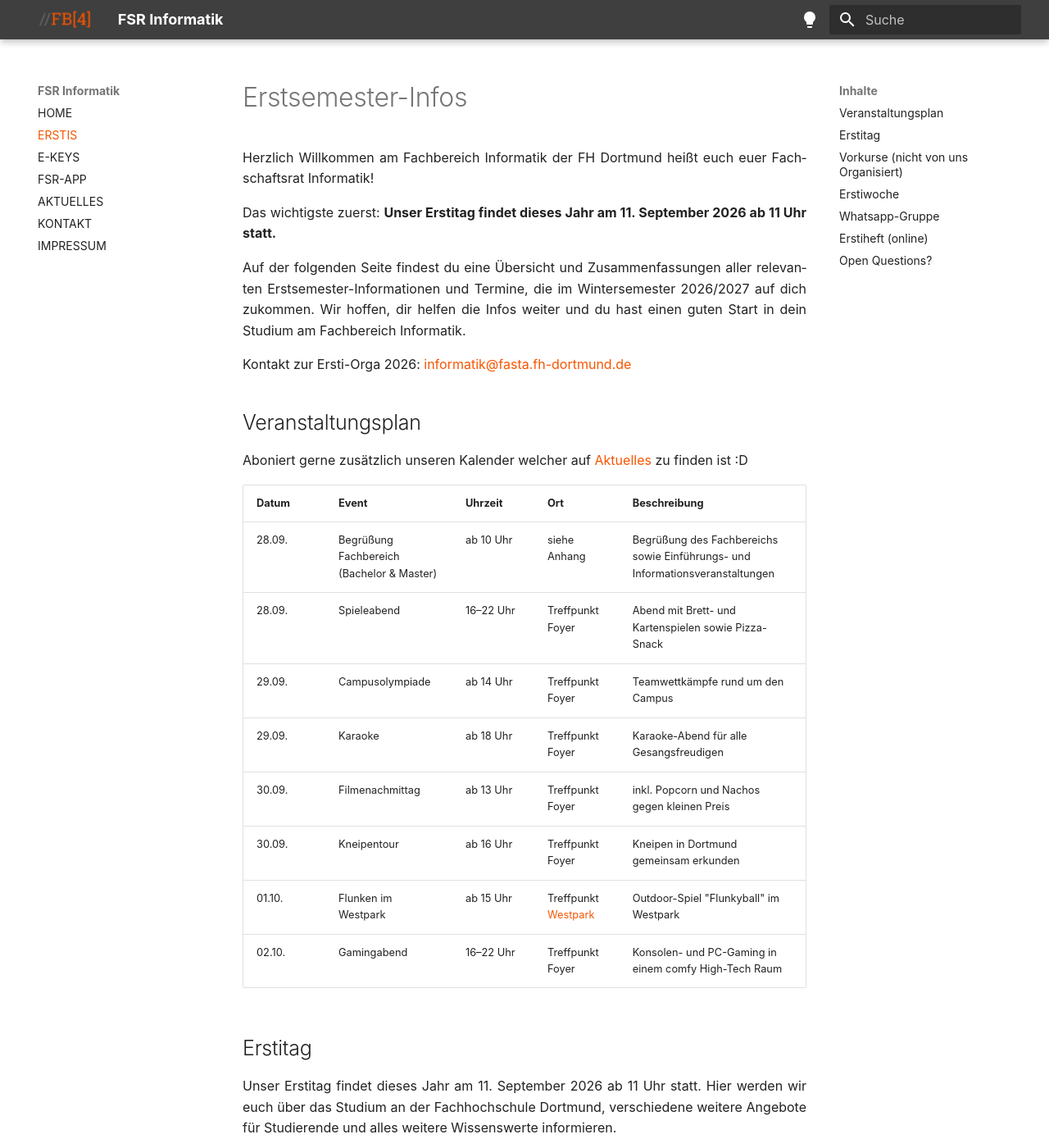
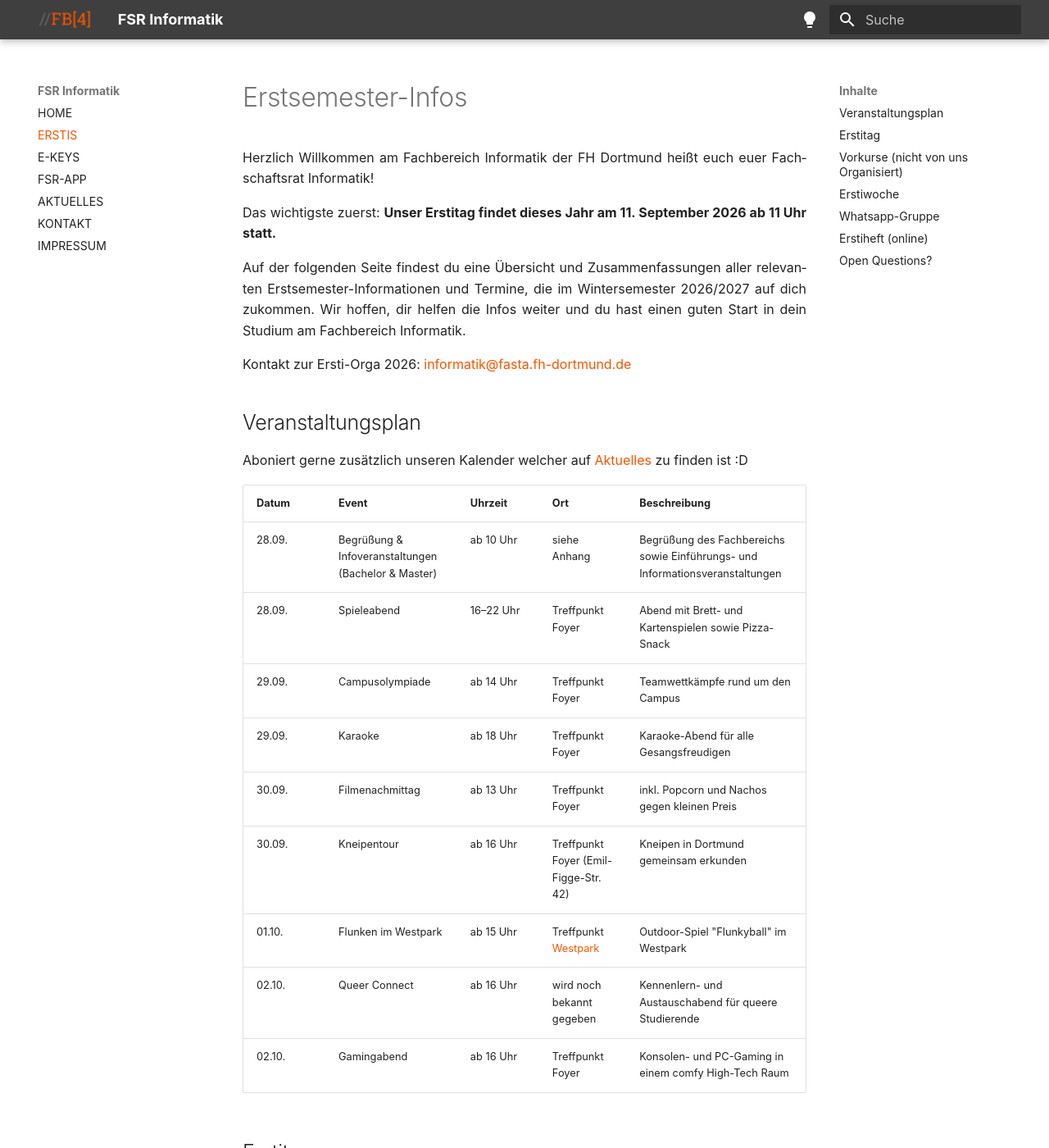
Before and after one commit to Fachschaftsrat-Informatik-FH-Dortmund/fsrfb4.de-mkdocs, an MkDocs documentation site: the page built from docs/erstis.md, in a window 1280 px wide and 1400 px high. Shown: the whole window at 82% size. Built offline with MkDocs 1.6.1 and Material for MkDocs 9.7.7, drawn with Linux system fonts in a browser that asks for light colours; some web fonts are replaced; plug-ins that fetch from the network failed and are left out.

Commit message:
Kneipentour-Ort präzisieren, Gamingabend-Zeit vereinheitlichen, Queer Connect ergänzen
- Treffpunkt der Kneipentour um die Adresse (Emil-Figge-Str. 42)
  ergänzt, wie im FSR-Chat gewünscht
- Gamingabend-Uhrzeit auf "ab 16 Uhr" vereinheitlicht
- Queer Connect am 02.10. ab 16 Uhr ergänzt (Ort noch offen)

Co-Authored-By: Claude Sonnet 5 <noreply@anthropic.com>
Claude-Session: https://claude.ai/code/session_01VTTHGFURwis7xtX7Hn2gMk

```diff
--- a/docs/erstis.md
+++ b/docs/erstis.md
@@ -16,14 +16,15 @@ Aboniert gerne zusätzlich unseren Kalender welcher auf [Aktuelles](https://fsrf
 
 | Datum       | Event              | Uhrzeit       | Ort                  | Beschreibung |
 |-------------|--------------------|---------------|----------------------|--------------|
-| 28.09.      | Begrüßung Fachbereich (Bachelor & Master) | ab 10 Uhr | siehe Anhang | Begrüßung des Fachbereichs sowie Einführungs- und Informationsveranstaltungen |
+| 28.09.      | Begrüßung & Infoveranstaltungen (Bachelor & Master) | ab 10 Uhr | siehe Anhang | Begrüßung des Fachbereichs sowie Einführungs- und Informationsveranstaltungen |
 | 28.09.      | Spieleabend        | 16–22 Uhr     | Treffpunkt Foyer     | Abend mit Brett- und Kartenspielen sowie Pizza-Snack |
 | 29.09.      | Campusolympiade    | ab 14 Uhr     | Treffpunkt Foyer     | Teamwettkämpfe rund um den Campus |
 | 29.09.      | Karaoke            | ab 18 Uhr     | Treffpunkt Foyer     | Karaoke-Abend für alle Gesangsfreudigen |
 | 30.09.      | Filmenachmittag    | ab 13 Uhr     | Treffpunkt Foyer     | inkl. Popcorn und Nachos gegen kleinen Preis |
-| 30.09.      | Kneipentour        | ab 16 Uhr     | Treffpunkt Foyer     | Kneipen in Dortmund gemeinsam erkunden |
+| 30.09.      | Kneipentour        | ab 16 Uhr     | Treffpunkt Foyer (Emil-Figge-Str. 42) | Kneipen in Dortmund gemeinsam erkunden |
 | 01.10.      | Flunken im Westpark| ab 15 Uhr     | Treffpunkt [Westpark](https://www.google.de/maps/place/Westpark/@51.5098123,7.4479914,827m/data=!3m1!1e3!4m6!3m5!1s0x47b919c27c5ddcd1:0x8ee0f94751ec13fe!8m2!3d51.5096797!4d7.448644!16s%2Fg%2F121fwjdh!5m1!1e2?entry=ttu&g_ep=EgoyMDI2MDgxMi4wIKXMDSoASAFQAw%3D%3D){target="_blank"}  | Outdoor-Spiel "Flunkyball" im Westpark |
-| 02.10.      | Gamingabend        | 16–22 Uhr     | Treffpunkt Foyer     | Konsolen- und PC-Gaming in einem comfy High-Tech Raum |
+| 02.10.      | Queer Connect      | ab 16 Uhr     | wird noch bekannt gegeben | Kennenlern- und Austauschabend für queere Studierende |
+| 02.10.      | Gamingabend        | ab 16 Uhr     | Treffpunkt Foyer     | Konsolen- und PC-Gaming in einem comfy High-Tech Raum |
 
 
 ## Erstitag
```
